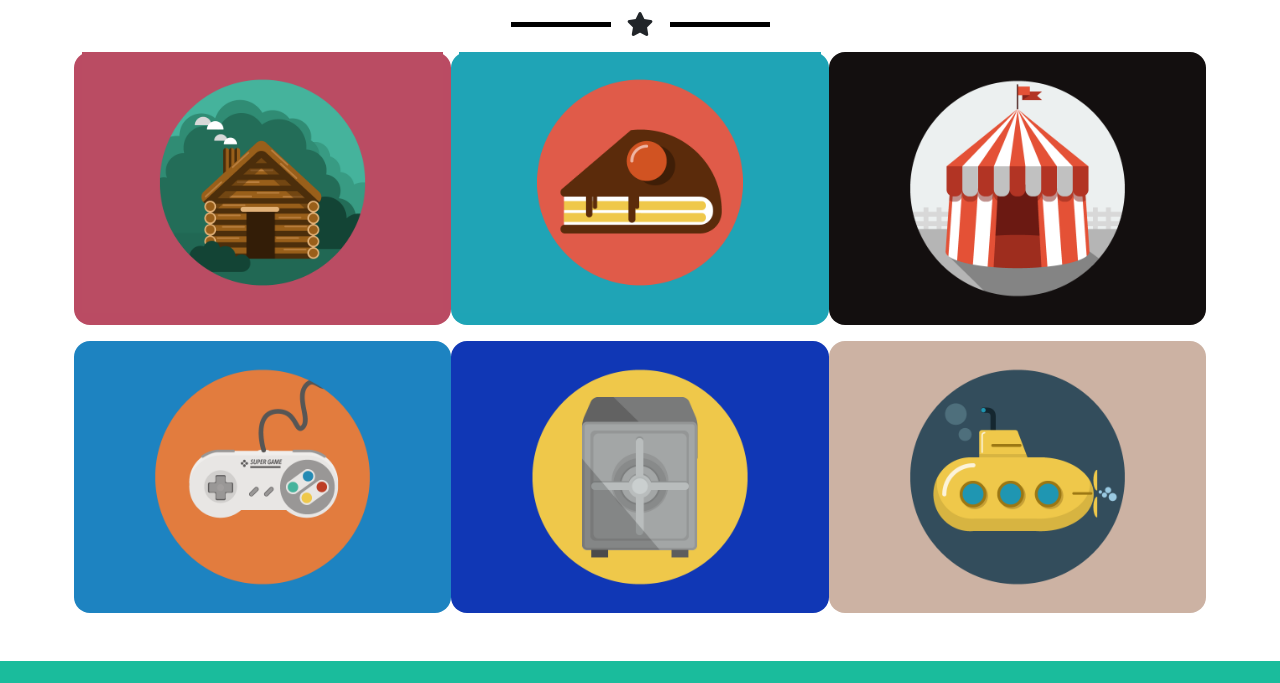
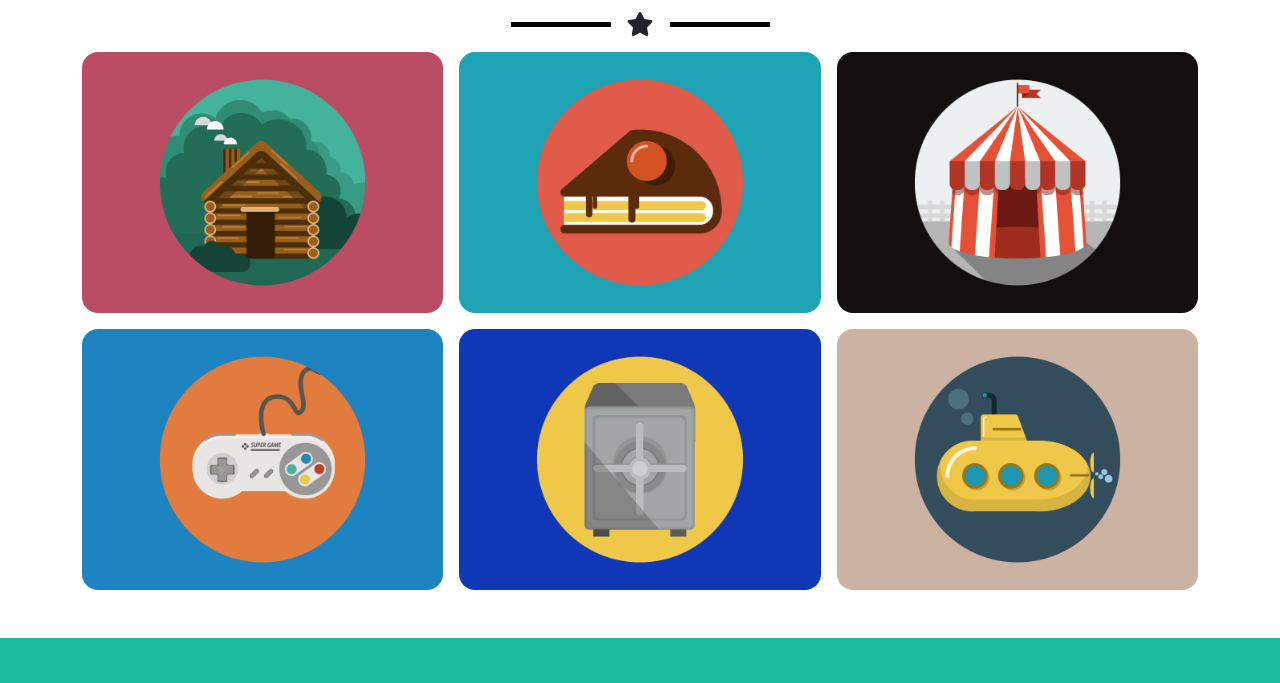
Before and after one commit to xGIANOx/html-css-bootstrap-freelancer, a plain HTML site: page index.html in a window 1280 px wide. Shown: the part 719-1402 px from the top of the page. Drawn offline with nearby package versions, Linux system fonts and the light colour scheme.

Commit message:
[fix] portfolio layout

```diff
--- a/assets/css/style.css
+++ b/assets/css/style.css
@@ -7,22 +7,6 @@
 
 .my_bg_secondary{
     background-color: #2c3e50;
-}
-
-.my_bg_red{
-    background-color: #ba4b63;
-}
-
-.my_bg_lighter_blu{
-    background-color: #1ea4b6;
-}
-
-.my_bg_light_blu{
-    background-color: #1c83c1;
-}
-
-.my_bg_blu{
-    background-color: #0e38b5;
 }
 
 .my_bg_footer_top{
--- a/index.html
+++ b/index.html
@@ -80,22 +80,22 @@
                 </div>
 
                 <div class="row row-cols-1 row-cols-md-2 row-cols-lg-3 g-3">
-                    <div class="col my_bg_red rounded-4">
-                        <img class="max100" src="./assets/img/cabin.png" alt="">
+                    <div class="col rounded-4">
+                        <img class="max100 rounded-4" src="./assets/img/cabin.png" alt="">
                     </div>
-                    <div class="col my_bg_lighter_blu rounded-4">
-                        <img class="max100" src="./assets/img/cake.png" alt="">
+                    <div class="col rounded-4">
+                        <img class="max100 rounded-4" src="./assets/img/cake.png" alt="">
                     </div>
-                    <div class="col rounded-4 p-0">
+                    <div class="col rounded-4">
                         <img class="max100 rounded-4" src="./assets/img/circus.png" alt="">
                     </div>
-                    <div class="col rounded-4 p-0">
+                    <div class="col rounded-4">
                         <img class="max100 rounded-4" src="./assets/img/game.png" alt="">
                     </div>
-                    <div class="col rounded-4 p-0">
+                    <div class="col rounded-4">
                         <img src="./assets/img/safe.png" alt="" class="max100 rounded-4">
                     </div>
-                    <div class="col rounded-4 p-0">
+                    <div class="col rounded-4">
                         <img src="./assets/img/submarine.png" alt="" class="max100 rounded-4">
                     </div>
                 </div>
@@ -157,7 +157,7 @@
                         <textarea class="form-control border-top-0 border-start-0 border-end-0 rounded-0" id="exampleFormControlTextarea1" rows="3"></textarea>
                     </div>
 
-                    <button type="button" class="btn my_bg_primary text-white">Send</button>
+                    <button type="button" class="btn btn-success my_bg_primary text-white border-0">Send</button>
                 </div>
 
             </div>
```
